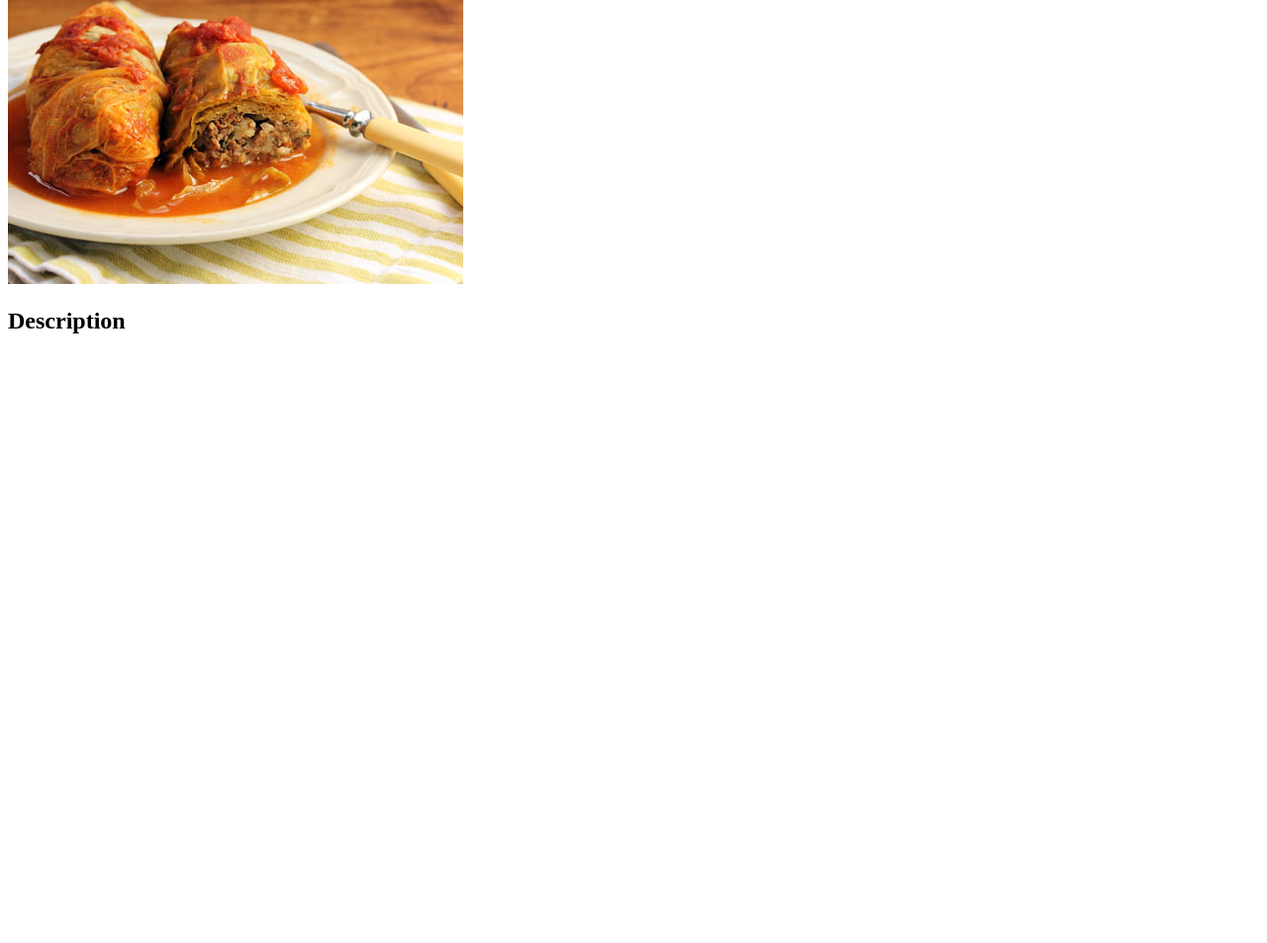
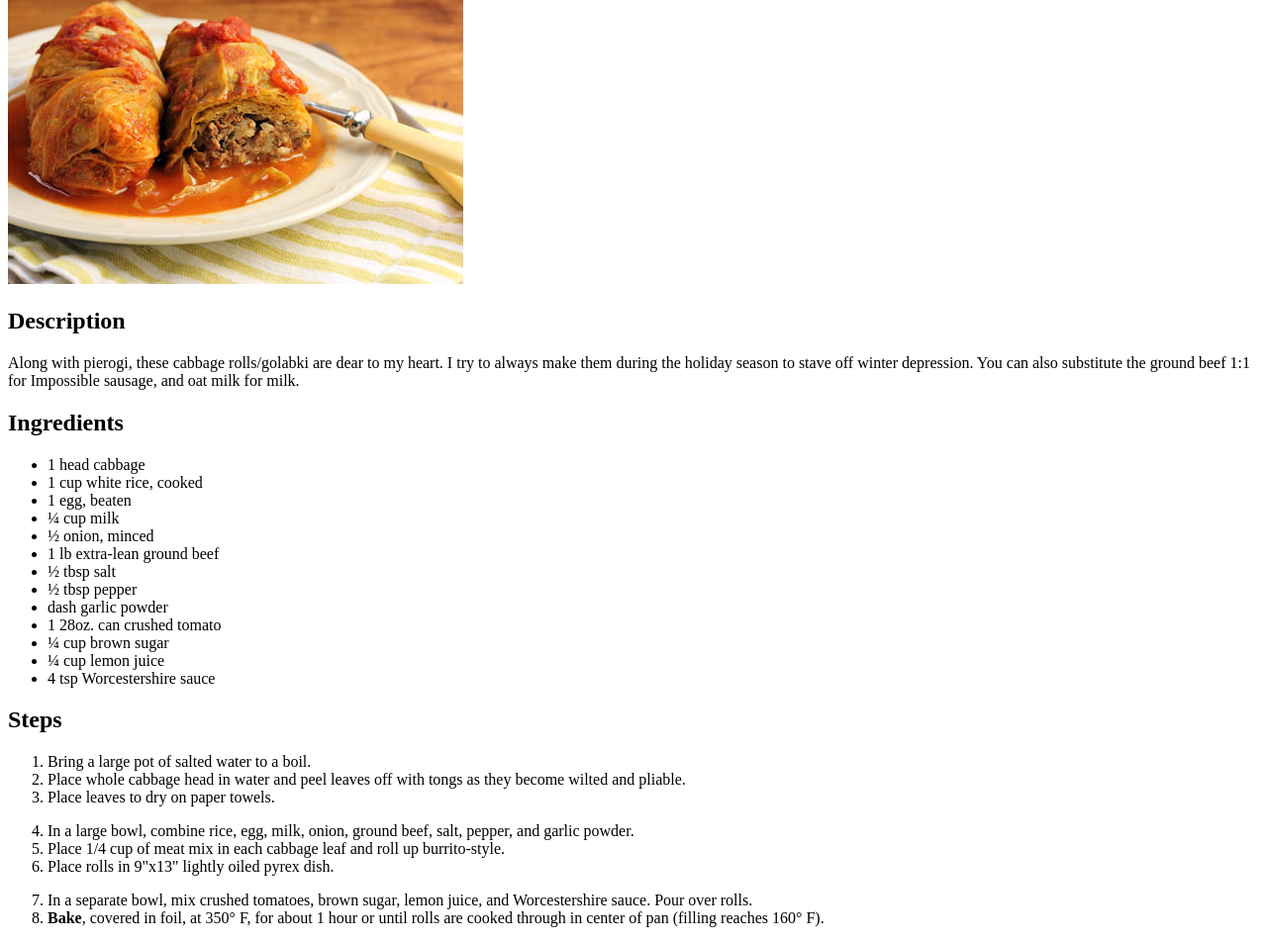
Before and after one commit to SedgeDuck/odin-recipes, a plain HTML site: page recipes/golabki.html in a window 1280 px wide. Shown: the part 156-1109 px from the top of the page at 99% size. Before the commit the page ends 800 px from the top, so only its background shows below. Drawn offline with Linux system fonts and the light colour scheme.

Commit message:
Add golabki recipe to its page

```diff
--- a/recipes/golabki.html
+++ b/recipes/golabki.html
@@ -13,5 +13,60 @@
     />
 
     <h2>Description</h2>
+    <p>
+      Along with pierogi, these cabbage rolls/golabki are dear to my heart. I
+      try to always make them during the holiday season to stave off winter
+      depression. You can also substitute the ground beef 1:1 for Impossible
+      sausage, and oat milk for milk.
+    </p>
+
+    <h2>Ingredients</h2>
+    <ul>
+      <li>1 head cabbage</li>
+      <li>1 cup white rice, cooked</li>
+      <li>1 egg, beaten</li>
+      <li>&frac14; cup milk</li>
+      <li>&frac12; onion, minced</li>
+      <li>1 lb extra-lean ground beef</li>
+      <li>&frac12; tbsp salt</li>
+      <li>&frac12; tbsp pepper</li>
+      <li>dash garlic powder</li>
+      <li>1 28oz. can crushed tomato</li>
+      <li>&frac14; cup brown sugar</li>
+      <li>&frac14; cup lemon juice</li>
+      <li>4 tsp Worcestershire sauce</li>
+    </ul>
+
+    <h2>Steps</h2>
+    <ol>
+      <li>Bring a large pot of salted water to a boil.</li>
+      <li>
+        Place whole cabbage head in water and peel leaves off with tongs as they
+        become wilted and pliable.
+      </li>
+      <li>Place leaves to dry on paper towels.</li>
+    </ol>
+    <ol start="4">
+      <li>
+        In a large bowl, combine rice, egg, milk, onion, ground beef, salt,
+        pepper, and garlic powder.
+      </li>
+      <li>
+        Place 1/4 cup of meat mix in each cabbage leaf and roll up
+        burrito-style.
+      </li>
+      <li>Place rolls in 9"x13" lightly oiled pyrex dish.</li>
+    </ol>
+    <ol start="7">
+      <li>
+        In a separate bowl, mix crushed tomatoes, brown sugar, lemon juice, and
+        Worcestershire sauce. Pour over rolls.
+      </li>
+      <li>
+        <strong>Bake</strong>, covered in foil, at 350&#xb0; F, for about 1 hour
+        or until rolls are cooked through in center of pan (filling reaches
+        160&#xb0; F).
+      </li>
+    </ol>
   </body>
 </html>
```
